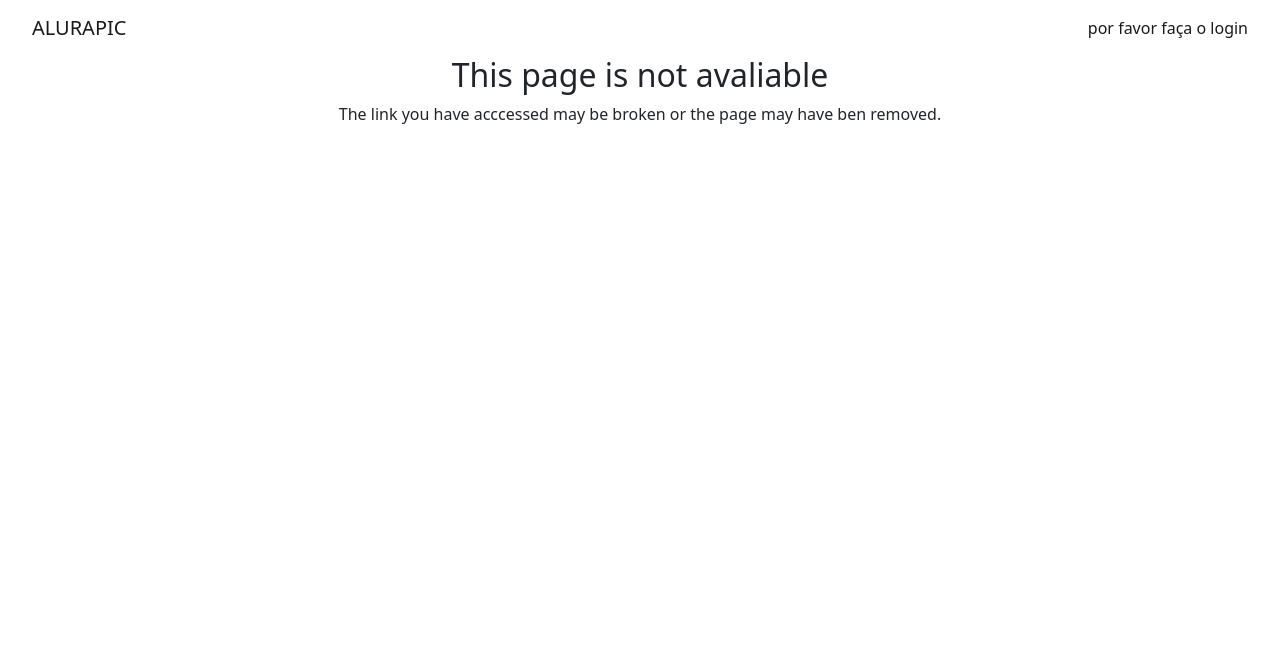
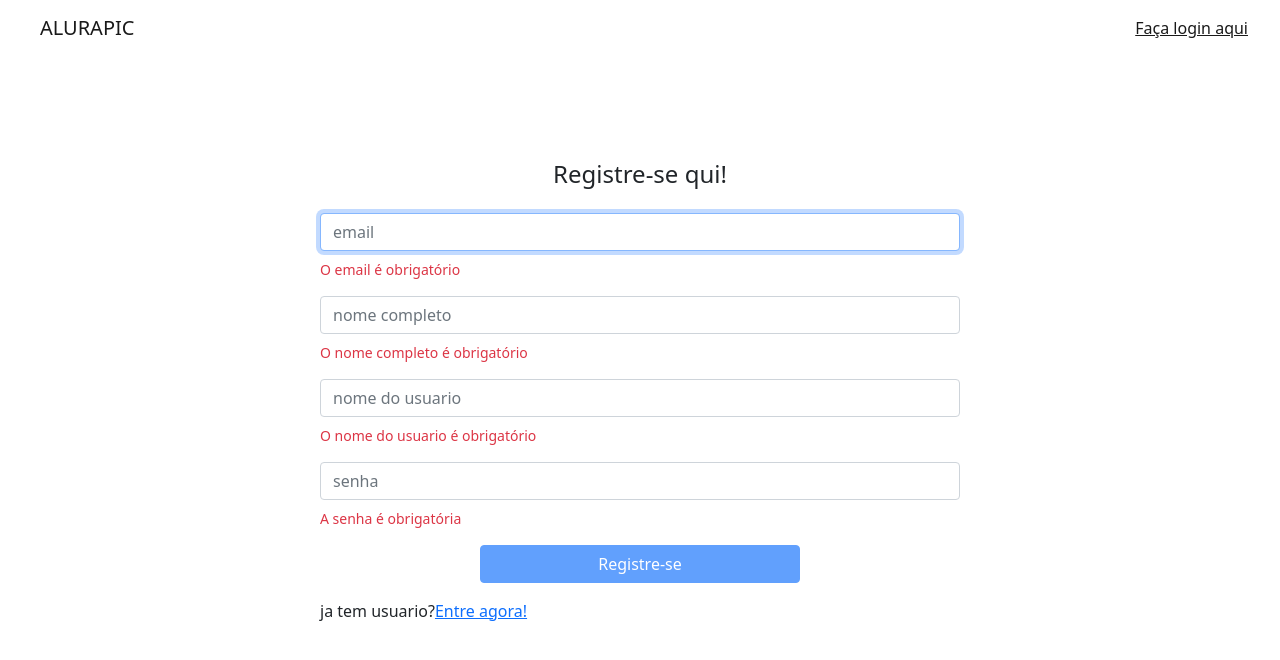
Before and after one commit to fabio21777/alura-pic-angular, an Angular app in the folder alurapic/: page /sigup in a window 1280 px wide. Shown: the top 660 px of the page. Built offline with nearby package versions, Linux system fonts and the light colour scheme.

Commit message:
validação customizada

```diff
--- a/alurapic/src/app/app-routing.module.ts
+++ b/alurapic/src/app/app-routing.module.ts
@@ -7,6 +7,7 @@ import { NotFoundComponent } from './errors/not-found/not-found.component';
 import { PhotoListResolver } from './photos/photo-list/photo-list.resolver';
 import { SigninComponent } from './home/signin/signin.component';
 import { AuthGuardService } from './core/auth/authGuard.service';
+import { SigupComponent } from './home/sigup/sigup.component';
 
 const routes: Routes = [
   { path: 'user/:userName',
@@ -18,6 +19,11 @@ const routes: Routes = [
   { path: '',
      component: SigninComponent ,
      canActivate: [AuthGuardService] },
+
+  {
+    path: 'sigup',
+    component: SigupComponent
+  },
   { path: '**',
     component:  NotFoundComponent},
 
--- a/alurapic/src/app/app.module.ts
+++ b/alurapic/src/app/app.module.ts
@@ -10,12 +10,15 @@ import { ReactiveFormsModule } from '@angular/forms';
 import { CommonModule } from '@angular/common';
 import { SharedModule } from './shared/shared.module';
 import { HeaderComponent } from './components/header/header.component';
+import { RouterModule } from '@angular/router';
+import { SigupComponent } from './home/sigup/sigup.component';
 
 
 @NgModule({
   declarations: [
     AppComponent,
     SigninComponent,
+    SigupComponent,
     HeaderComponent
    ],
   imports: [
@@ -26,6 +29,7 @@ import { HeaderComponent } from './components/header/header.component';
     SharedModule,
     ReactiveFormsModule,
     CommonModule,
+    RouterModule
   ],
   providers: [],
   bootstrap: [AppComponent]
--- a/alurapic/src/app/components/header/header.component.css
+++ b/alurapic/src/app/components/header/header.component.css
@@ -2,7 +2,18 @@
    display: flex;
    justify-content: center;
    align-items: center;
+
 }
 .navbar{
-    width: 95%;
+    width: 100%;
 }
+
+.sticky + .content {
+  padding-top: 102px;
+}
+.navbar-brand{
+    margin-left: 2em;
+}
+.user{
+    margin-right: 2em;
+}
--- a/alurapic/src/app/components/header/header.component.html
+++ b/alurapic/src/app/components/header/header.component.html
@@ -1,8 +1,8 @@
 <header class="header-content">
-    <nav class="navbar navbar-light bg-white">
+    <nav class="navbar navbar-light bg-white fixed-top">
         <a class="navbar-brand">ALURAPIC</a>
 
-        <div *ngIf="(user$ | async) as user; else login">
+        <div class="user" *ngIf="(user$ | async) as user; else login">
 
 
             <i class="fa fa-user-circle"></i>
@@ -12,8 +12,8 @@
         </div>
 
         <ng-template #login>
-            <span class="navbar-text">
-                <a> por favor faça o login</a>
+            <span class="navbar-text user">
+                <a  [routerLink] = "['']" >Faça login aqui</a>
             </span>
         </ng-template>
 
--- /dev/null
+++ b/alurapic/src/app/home/sigup/sigup.component.css
@@ -0,0 +1,14 @@
+.form{
+    display: flex;
+    justify-content: center;
+    align-items: center;
+}
+
+button{
+    width: 50%;
+    margin: auto;
+}
+
+.sigup-content{
+   margin-top: 10em;
+}
--- /dev/null
+++ b/alurapic/src/app/home/sigup/sigup.component.html
@@ -0,0 +1,41 @@
+<div class ="sigup-content">
+
+</div>
+<h4 class="text-center">Registre-se qui!</h4>
+
+<form [formGroup]="sigUp" class="form mt-4">
+  <div class="col-6 d-grid gap-3">
+    <div class="form-group">
+      <input formControlName="email" placeholder="email" class="form-control" autofocus>
+      <app-vmensagem *ngIf="email?.errors?.['required']" [texto]="'O email é obrigatório'"></app-vmensagem>
+      <app-vmensagem *ngIf="email?.errors?.['email']" [texto]="'O email é inválido'"></app-vmensagem>
+
+    </div>
+
+    <div class="form-group">
+      <input formControlName="fullName" placeholder="nome completo" class="form-control">
+      <app-vmensagem *ngIf="fullName?.errors?.['required']" [texto]="'O nome completo é obrigatório'"></app-vmensagem>
+      <app-vmensagem *ngIf="fullName?.errors?.['minlength']" [texto]="'o minimo de caracteres é 3'"></app-vmensagem>
+      <app-vmensagem *ngIf="fullName?.errors?.['maxlength']" [texto]="'o maximo de caracteres é 40'"></app-vmensagem>
+
+    </div>
+
+    <div class="form-group">
+      <input formControlName="userName" placeholder="nome do usuario" class="form-control">
+      <app-vmensagem *ngIf="userName?.errors?.['required']" [texto]="'O nome do usuario é obrigatório'"></app-vmensagem>
+      <app-vmensagem *ngIf="userName?.errors?.['minlength']" [texto]="'o minimo de caracteres é 3'"></app-vmensagem>
+      <app-vmensagem *ngIf="userName?.errors?.['maxlength']" [texto]="'o maximo de caracteres é 30'"></app-vmensagem>
+      <app-vmensagem *ngIf="userName?.errors?.['loweCase']" [texto]="'o usuario deve ter apenas letras minusculas '"></app-vmensagem>
+    </div>
+
+    <div class="form-group">
+      <input formControlName="password" type="password" placeholder="senha" class="form-control">
+      <app-vmensagem *ngIf="password?.errors?.['required']" [texto]="'A senha é obrigatória'"></app-vmensagem>
+      <app-vmensagem *ngIf="password?.errors?.['minlength']" [texto]="'o minimo de caracteres é 1'"></app-vmensagem>
+      <app-vmensagem *ngIf="password?.errors?.['maxlength']" [texto]="'o maximo de caracteres é 14'"></app-vmensagem>
+    </div>
+
+    <button [disabled]="sigUp.invalid" class="btn btn-primary btn-block">Registre-se</button>
+    <p>ja tem usuario?<a [routerLink]="['']">Entre agora!</a></p>
+  </div>
+</form>
--- /dev/null
+++ b/alurapic/src/app/home/sigup/sigup.component.ts
@@ -0,0 +1,49 @@
+import { Component, OnInit } from '@angular/core';
+import { FormControl, FormGroup, Validators } from '@angular/forms';
+import { Router } from '@angular/router';
+import { loweCaseValidate } from 'src/app/shared/validate/loweCaseValidate';
+
+@Component({
+  selector: 'app-sigup',
+  templateUrl: './sigup.component.html',
+  styleUrls: ['./sigup.component.css']
+})
+export class SigupComponent implements OnInit {
+
+  sigUp: FormGroup = new FormGroup({
+    email: new FormControl('',
+      [
+        Validators.required,
+        Validators.email]
+    ),
+    fullName: new FormControl('', [
+      Validators.required,
+      Validators.minLength(2),
+      Validators.maxLength(40)
+    ]),
+    userName: new FormControl('', [
+      Validators.required,
+      loweCaseValidate,
+      Validators.minLength(2),
+      Validators.maxLength(30)
+    ]),
+    password: new FormControl('', [
+      Validators.required,
+      Validators.minLength(1),
+      Validators.maxLength(14)
+    ])
+  });
+  constructor(private router: Router) { }
+
+  get email() { return this.sigUp.get('email'); }
+
+  get fullName() { return this.sigUp.get('fullName'); }
+
+  get userName() { return this.sigUp.get('userName'); }
+
+  get password() { return this.sigUp.get('password'); }
+
+  ngOnInit() {
+  }
+
+}
--- /dev/null
+++ b/alurapic/src/app/shared/validate/loweCaseValidate.ts
@@ -0,0 +1,9 @@
+import { AbstractControl } from "@angular/forms";
+
+export function loweCaseValidate(control: AbstractControl) {
+  const value = control.value as string;
+  if (value.trim() && !/^[a-z0-9_\-]+$/.test(value)) {
+    return { loweCase: true };
+  }
+  return null;
+}
```
Also changed, not shown: alurapic/src/app/home/sigup/SignUp.service.ts (added, +15 -0 lines), 1 other file (tests, documents, lock files or other folders).
